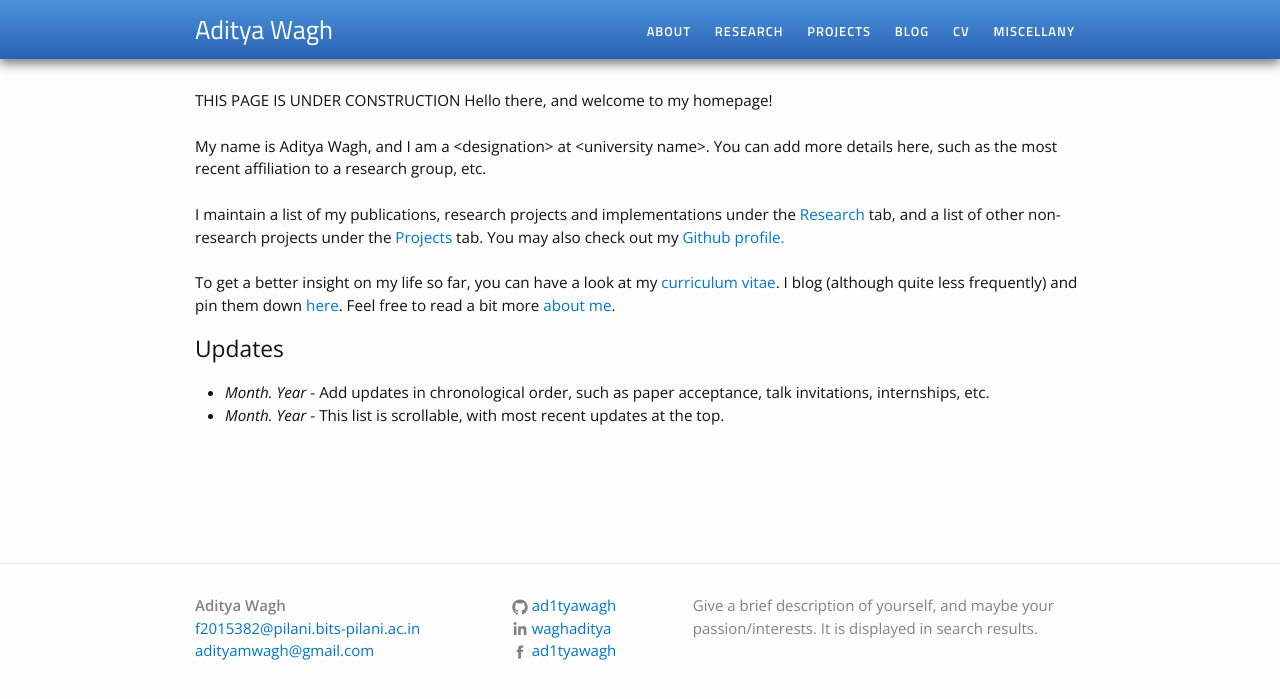
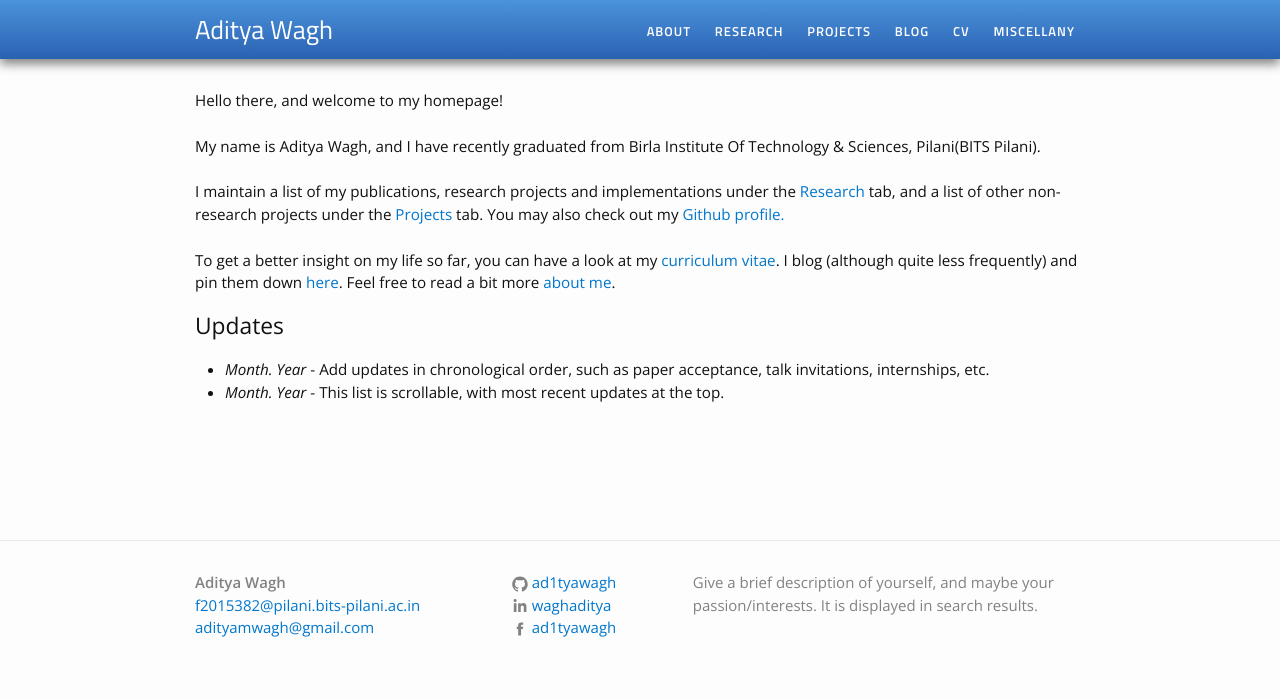
Before and after one commit to thecodeeagle/Ashlesha_Personal, a Jekyll site: the page built from index.html, in a window 1280 px wide. Shown: the top 699 px of the page. Built offline with Jekyll 4.4.1, drawn with Linux system fonts in a browser that asks for light colours.

Commit message:
Update index.html

```diff
--- a/index.html
+++ b/index.html
@@ -4,7 +4,7 @@ layout: default
 
 <div class="home">
 
-<p>THIS PAGE IS UNDER CONSTRUCTION Hello there, and welcome to my homepage!<br><br>My name is Aditya Wagh, and I am a &lt;designation&gt; at &lt;university name&gt;. You can add more details here, such as the most recent affiliation to a research group, etc.<br><br>
+<p>Hello there, and welcome to my homepage!<br><br>My name is Aditya Wagh, and I have recently graduated from Birla Institute Of Technology & Sciences, Pilani(BITS Pilani).<br><br>
 
 I maintain a list of my publications, research projects and implementations under the <a href="/research/">Research</a> tab, and a list of other non-research projects under the <a href="/projects">Projects</a> tab. You may also check out my <a href="">Github profile.</a><br><br>
 
```
